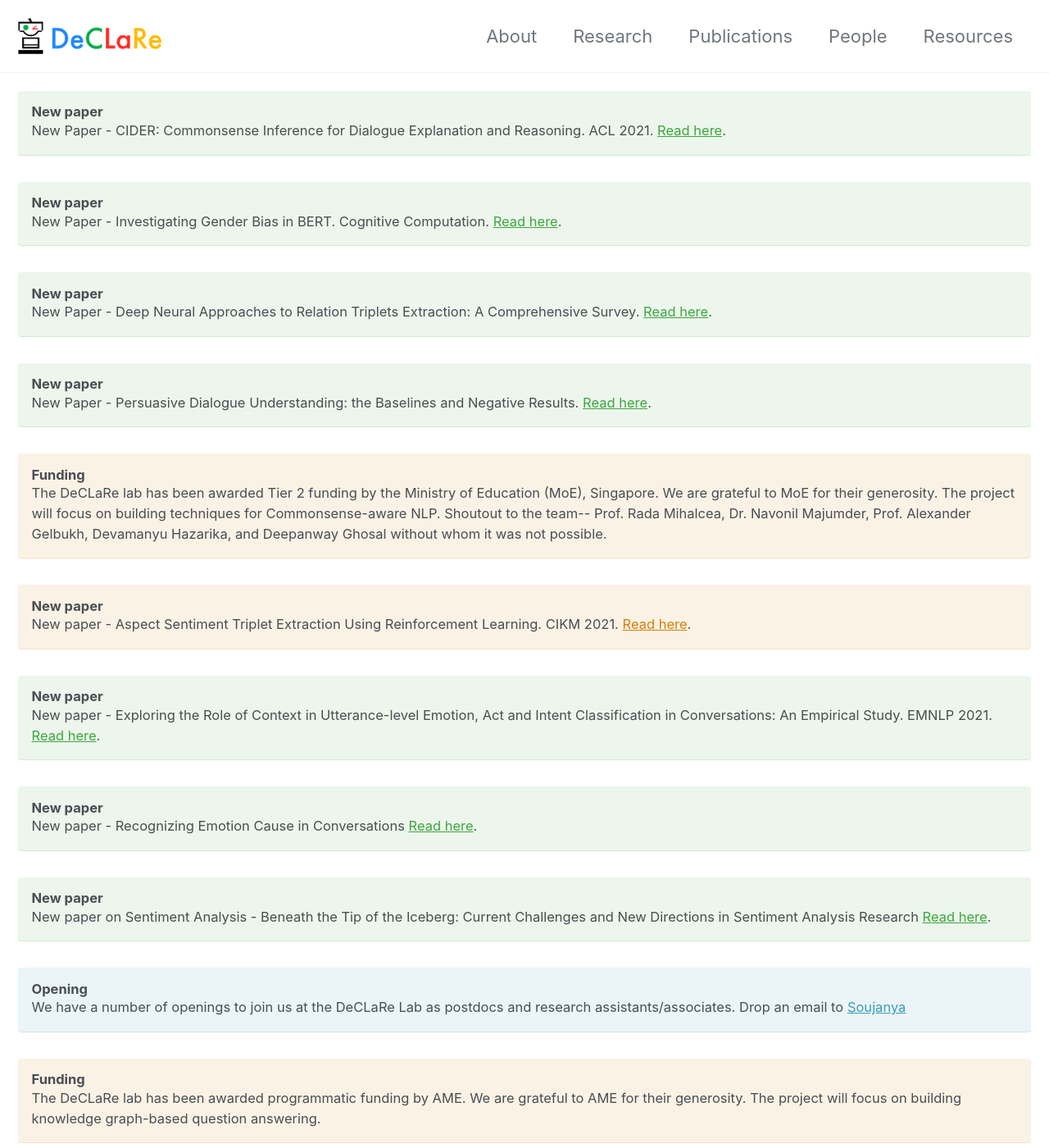
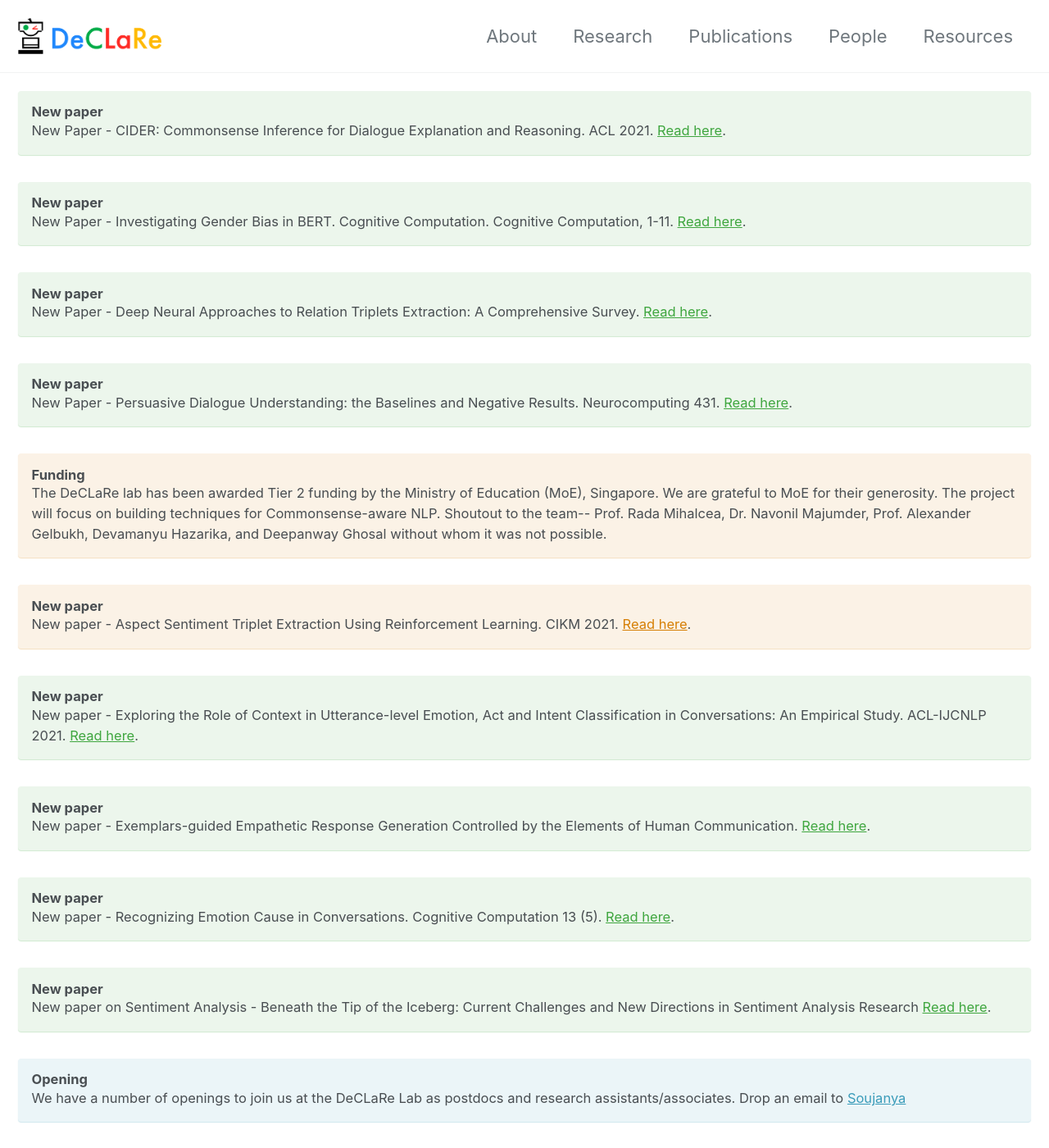
Before and after one commit to declare-lab/declare-lab.github.io, a Jekyll site: the page built from index.md, in a window 1280 px wide and 1400 px high, scrolled down 1454 px. Shown: the whole window at 82% size. Built offline with Jekyll 4.4.1, drawn with Linux system fonts in a browser that asks for light colours; cached includes are drawn as plain includes; nearby versions of some CDN libraries; some of the changed text lies outside the part shown.

Commit message:
Update index.md
Add papers

```diff
--- a/index.md
+++ b/index.md
@@ -49,7 +49,7 @@ logo:
 <div class="notice--success">
   <h4>New paper</h4>
   <p>
-    New Paper - Improving Distantly Supervised Relation Extraction with Self-Ensemble Noise Filtering. US Patent App. <a href="{{ site.url }}{{ site.baseurl }}/assets/pdfs/Improving Distantly Supervised Relation Extraction.pdf">Read here</a>.
+    New Paper - Improving Distantly Supervised Relation Extraction with Self-Ensemble Noise Filtering. ACL 2021. <a href="{{ site.url }}{{ site.baseurl }}/assets/pdfs/Improving Distantly Supervised Relation Extraction.pdf">Read here</a>.
   </p>
 </div>
 
@@ -91,7 +91,7 @@ logo:
 <div class="notice--success">
   <h4>New paper</h4>
   <p>
-    New Paper - Investigating Gender Bias in BERT. Cognitive Computation. <a href="{{ site.url }}{{ site.baseurl }}/assets/pdfs/Investigating Gender Bias in BERT.pdf">Read here</a>.
+    New Paper - Investigating Gender Bias in BERT. Cognitive Computation. Cognitive Computation, 1-11. <a href="{{ site.url }}{{ site.baseurl }}/assets/pdfs/Investigating Gender Bias in BERT.pdf">Read here</a>.
   </p>
 </div>
 
@@ -105,7 +105,7 @@ logo:
 <div class="notice--success">
   <h4>New paper</h4>
   <p>
-    New Paper - Persuasive Dialogue Understanding: the Baselines and Negative Results. <a href="{{ site.url }}{{ site.baseurl }}/assets/pdfs/Persuasive Dialogue Understanding the Baselines and Negative Results.pdf">Read here</a>.
+    New Paper - Persuasive Dialogue Understanding: the Baselines and Negative Results. Neurocomputing 431. <a href="{{ site.url }}{{ site.baseurl }}/assets/pdfs/Persuasive Dialogue Understanding the Baselines and Negative Results.pdf">Read here</a>.
   </p>
 </div>
 
@@ -125,14 +125,21 @@ logo:
 <div class="notice--success">
   <h4>New paper</h4>
   <p>
-    New paper - Exploring the Role of Context in Utterance-level Emotion, Act and Intent Classification in Conversations: An Empirical Study. EMNLP 2021. <a href="{{ site.url }}{{ site.baseurl }}/assets/pdfs/dialogue-understanding-acl2021-findings.pdf">Read here</a>.
+    New paper - Exploring the Role of Context in Utterance-level Emotion, Act and Intent Classification in Conversations: An Empirical Study. ACL-IJCNLP 2021. <a href="{{ site.url }}{{ site.baseurl }}/assets/pdfs/dialogue-understanding-acl2021-findings.pdf">Read here</a>.
   </p>
 </div>
 
 <div class="notice--success">
   <h4>New paper</h4>
   <p>
-    New paper - Recognizing Emotion Cause in Conversations <a href="https://arxiv.org/pdf/2012.11820.pdf">Read here</a>.
+    New paper - Exemplars-guided Empathetic Response Generation Controlled by the Elements of Human Communication. <a href="{{ site.url }}{{ site.baseurl }}/assets/pdfs/Exemplars-guided Empathetic Response.pdf">Read here</a>.
+  </p>
+</div>
+
+<div class="notice--success">
+  <h4>New paper</h4>
+  <p>
+    New paper - Recognizing Emotion Cause in Conversations. Cognitive Computation 13 (5). <a href="https://arxiv.org/pdf/2012.11820.pdf">Read here</a>.
   </p>
 </div>
 
```
